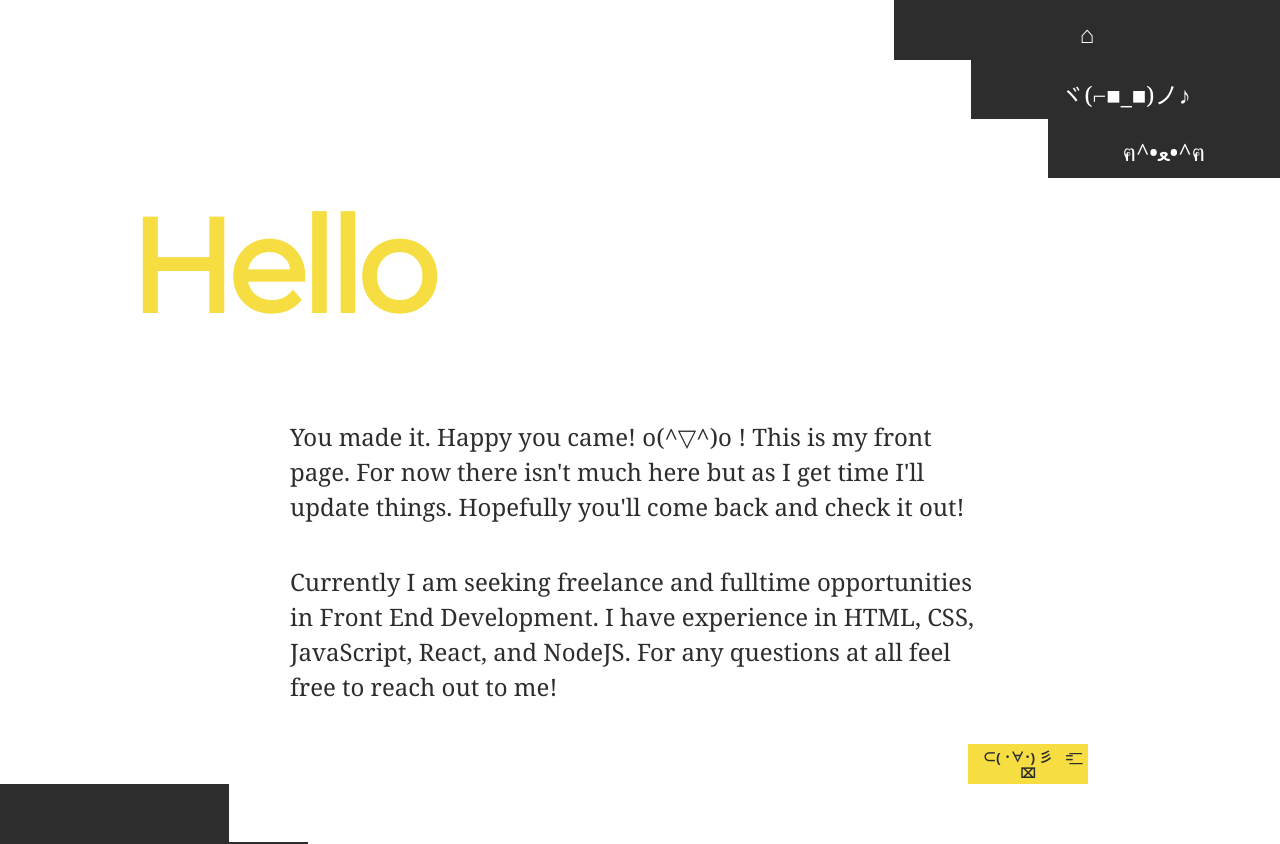
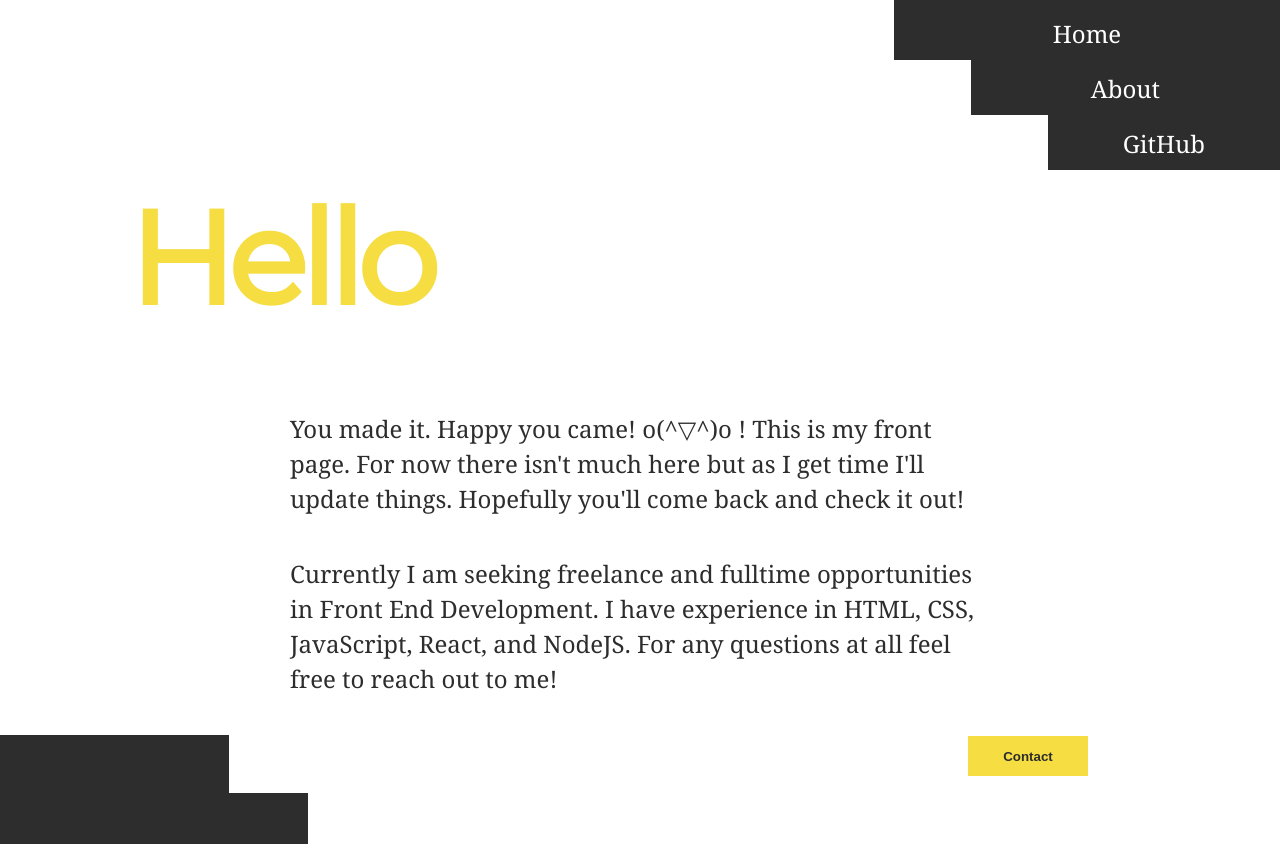
Before and after one commit to jordattebayo/jordattebayo.jordanbooker.com, a Next.js app in the folder jordattebayo/: page / in a window 1280 px wide. Shown: the top 844 px of the page. Built offline with nearby package versions, Linux system fonts and the light colour scheme; a web font is replaced by a local one.

Commit message:
Fixed nav issue and contact button js

```diff
--- a/jordattebayo/components/Main.js
+++ b/jordattebayo/components/Main.js
@@ -7,15 +7,12 @@ export default class Home extends Component {
     super(props);
 
     this.state = {
-      copySuccess: false,
+      buttonClicked: false,
     };
   }
 
-  copyCodeToClipboard = () => {
-    const el = this.textArea;
-    el.select();
-    document.execCommand("copy");
-    this.setState({ copySuccess: true });
+  showEmail = () => {
+    this.setState({ buttonClicked: true });
   };
 
   render() {
@@ -36,23 +33,14 @@ export default class Home extends Component {
               React, and NodeJS. For any questions at all feel free to reach out
               to me!
             </p>
-            {this.state.copySuccess ? (
-              <div className={styles.text}>Contact email copied!</div>
+            {this.state.buttonClicked ? (
+              <div className={styles.text}>Email: jordan@jordanbooker.com</div>
             ) : null}
           </div>
         </div>
-        <textarea
-          className={styles.hide}
-          ref={(textarea) => (this.textArea = textarea)}
-          value="jordan@jordanbooker.com"
-          readOnly
-        />
-        <button
-          className={styles.contactBtn}
-          onClick={() => this.copyCodeToClipboard()}
-        >
+        <button className={styles.contactBtn} onClick={() => this.showEmail()}>
           <a>
-            <span>⊂( ･∀･) 彡　=͟͟͞͞ ⌧</span>
+            <span>Contact</span>
           </a>
         </button>
         <Resume />
--- a/jordattebayo/components/Navbar.js
+++ b/jordattebayo/components/Navbar.js
@@ -7,14 +7,14 @@ const Navbar = () => (
       <li className={styles.navLinkContainer}>
         <Link href="/">
           <a className={styles.navLinkHome}>
-            <span>⌂</span>
+            <span>Home</span>
           </a>
         </Link>
       </li>
       <li className={styles.navLinkContainer}>
         <Link href="/about">
           <a className={styles.navLinkAbout}>
-            <span>ヾ(⌐■_■)ノ♪</span>
+            <span>About</span>
           </a>
         </Link>
       </li>
@@ -24,7 +24,7 @@ const Navbar = () => (
           href="https://www.github.com/jordattebayo"
           target="_blank"
         >
-          <span>ฅ^•ﻌ•^ฅ</span>
+          <span>GitHub</span>
         </a>
       </li>
     </ul>
--- a/jordattebayo/components/main.module.css
+++ b/jordattebayo/components/main.module.css
@@ -61,13 +61,13 @@
   font-family: Esteban, Georgia, "Times New Roman", serif;
   color: #2d2d2d;
   font-weight: 400;
-  content: "Contact";
+  content: "⊂( ･∀･) 彡　=͟͟͞͞ ⌧";
   letter-spacing: -1px;
-  font-size: 1.5em;
+  font-size: 1em;
 }
 
 .hide {
-  visibility: hidden;
+  display: none;
 }
 
 @media only screen and (max-width: 680px) {
--- a/jordattebayo/components/navbar.module.css
+++ b/jordattebayo/components/navbar.module.css
@@ -23,7 +23,7 @@
   background-color: #2d2d2d;
   color: #fff;
   display: block;
-  font-size: 1.5em;
+  font-size: 24px;
   text-align: center;
   height: 42px;
   width: 100%;
@@ -37,13 +37,13 @@
   background-color: #2d2d2d;
   color: #fff;
   display: block;
-  font-size: 1.5em;
+  font-size: 24px;
   text-align: center;
   height: 42px;
   width: 80%;
   float: right;
   margin-bottom: -1px;
-  padding-top: 16px;
+  padding-top: 12px;
 }
 
 .navLinkGit {
@@ -51,13 +51,13 @@
   background-color: #2d2d2d;
   color: #fff;
   display: block;
-  font-size: 1.5em;
+  font-size: 24px;
   text-align: center;
   height: 42px;
   float: right;
   width: 60%;
   margin-bottom: -1px;
-  padding-top: 16px;
+  padding-top: 12px;
 }
 
 .navLinkHome:hover span {
@@ -73,24 +73,24 @@
 }
 
 .navLinkHome:hover:before {
-  content: "Home";
+  content: "⌂";
   height: 60px;
   letter-spacing: -1px;
-  padding-top: 16px;
+  padding-top: 12px;
 }
 
 .navLinkAbout:hover:before {
-  content: "About";
+  content: "ヾ(⌐■_■)ノ♪";
   height: 60px;
   letter-spacing: -1px;
-  padding-top: 16px;
+  padding-top: 12px;
 }
 
 .navLinkGit:hover:before {
-  content: "GitHub";
+  content: "ฅ^•ﻌ•^ฅ";
   height: 60px;
   letter-spacing: -1px;
-  padding-top: 16px;
+  padding-top: 12px;
 }
 
 @media only screen and (max-width: 680px) {
```
